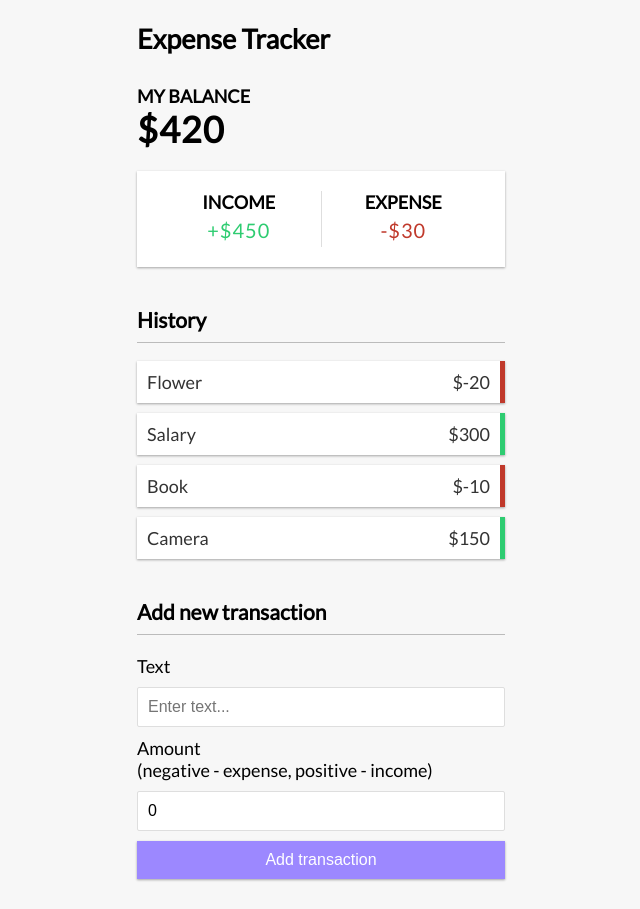
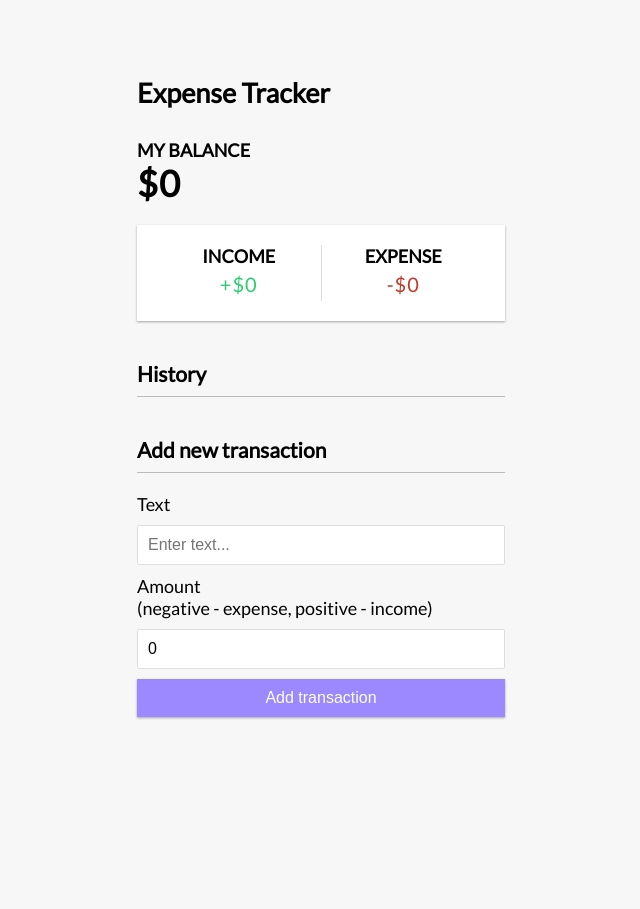
Before and after one commit to Olzhas92/vue-expense-tracker, a Vue app: page / in a window 1280 px wide. Shown: the whole page, without its empty margins (319-959 px from the left). After the commit the page ends 800 px from the top, so only its background shows below. Built offline with nearby package versions, Linux system fonts and the light colour scheme.

Commit message:
adding localStorage logic

```diff
--- a/src/App.vue
+++ b/src/App.vue
@@ -20,17 +20,20 @@
 import TransactionList from "./components/TransactionList.vue";
 import AddTransaction from "./components/AddTransaction.vue";
 
-import { ref, computed } from "vue";
+import { ref, computed, onMounted } from "vue";
 import { useToast } from "vue-toastification";
 
 const toast = useToast();
 
-const transactions = ref([
-  { id: 1, text: "Flower", amount: -20 },
-  { id: 2, text: "Salary", amount: 300 },
-  { id: 3, text: "Book", amount: -10 },
-  { id: 4, text: "Camera", amount: 150 },
-]);
+const transactions = ref([]);
+
+onMounted(() => {
+  const savedTransactions = JSON.parse(localStorage.getItem("transactions"));
+
+  if (savedTransactions) {
+    transactions.value = savedTransactions;
+  }
+});
 
 const total = computed(() => {
   return transactions.value.reduce((acc, item) => {
@@ -65,6 +68,7 @@
 
   transactions.value.push(transactionData);
   toast.success("Transaction has been added");
+  saveTransactionsToLocalStorage();
 };
 
 function generateUniqueID() {
@@ -75,6 +79,11 @@
   transactions.value = transactions.value.filter((item) => item.id !== id);
 
   toast.success("Transaction has been deleted");
+  saveTransactionsToLocalStorage();
+};
+
+const saveTransactionsToLocalStorage = () => {
+  localStorage.setItem("transactions", JSON.stringify(transactions.value));
 };
 </script>
 
```
